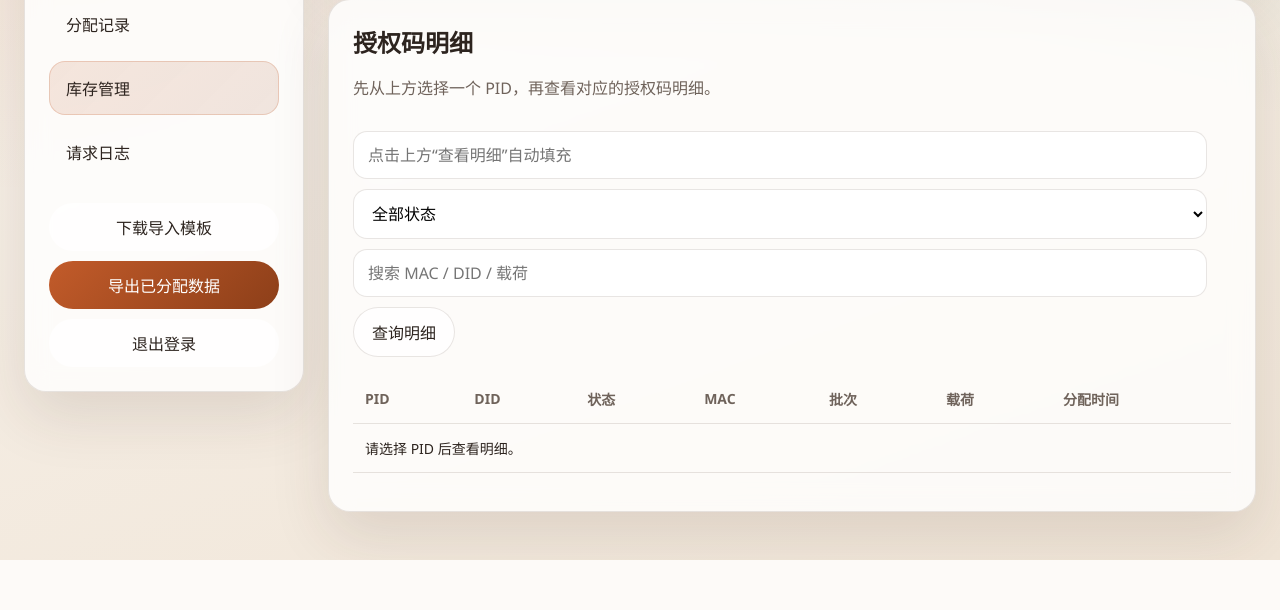
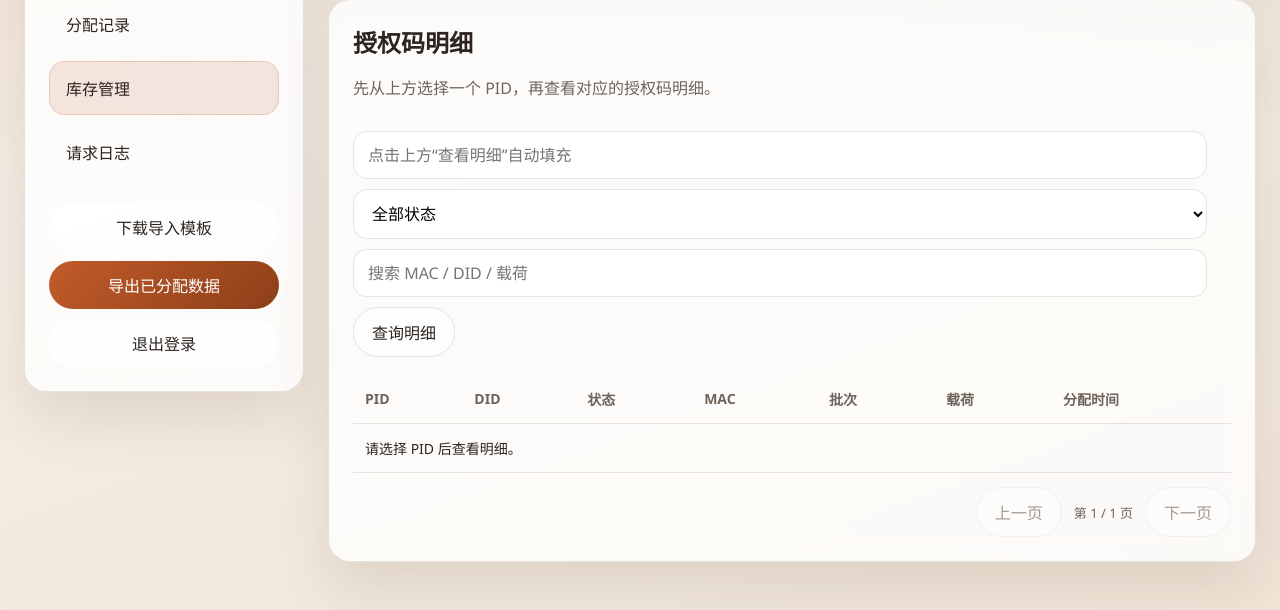
Before and after one commit to ByteRK/MacToAuthCode, a Flask app: page /dashboard in a window 1280 px wide, after a click on "库存管理". Shown: the part 356-966 px from the top of the page. Before the commit the page ends 916 px from the top, so only its background shows below. Run offline with Flask 3, Linux system fonts and the light colour scheme; the visitor is signed in with stand-in values (Sample User, id 1); data that the repository does not hold is empty.

Commit message:
fix: preserve inventory detail selection and add pagination controls

```diff
--- a/app/static/js/admin/core/state.js
+++ b/app/static/js/admin/core/state.js
@@ -2,5 +2,5 @@ export const state = {
   selectedPid: "",
   allocations: { page: 1, pageSize: 20, search: "" },
   inventorySummary: { page: 1, pageSize: 20, search: "" },
-  codeDetails: { page: 1, pageSize: 20, search: "", status: "all" },
+  codeDetails: { page: 1, pageSize: 20, search: "", status: "all", totalPages: 1 },
 };
--- a/app/static/js/admin/modules/inventory.js
+++ b/app/static/js/admin/modules/inventory.js
@@ -2,6 +2,22 @@ import { fetchJson } from "../core/api.js";
 import { renderRows, renderTableMeta, byId } from "../core/dom.js";
 import { state } from "../core/state.js";
 import { switchPanel } from "./navigation.js";
+
+function renderCodePagination(result) {
+  const totalPages = Math.max(1, Math.ceil(result.total / result.page_size));
+  state.codeDetails.totalPages = totalPages;
+  byId("codes-page-indicator").textContent = `第 ${result.page} / ${totalPages} 页`;
+  byId("codes-prev-page").disabled = result.page <= 1;
+  byId("codes-next-page").disabled = result.page >= totalPages;
+}
+
+function resetCodeDetailsView() {
+  byId("codes-body").innerHTML = '<tr><td colspan="7">请选择 PID 后查看明细。</td></tr>';
+  byId("codes-meta").textContent = "";
+  byId("codes-page-indicator").textContent = "第 1 / 1 页";
+  byId("codes-prev-page").disabled = true;
+  byId("codes-next-page").disabled = true;
+}
 
 export async function loadInventorySummary() {
   const { page, pageSize, search } = state.inventorySummary;
@@ -26,8 +42,7 @@ export async function loadInventorySummary() {
 
 export async function loadCodeDetails() {
   if (!state.selectedPid) {
-    byId("codes-body").innerHTML = '<tr><td colspan="7">请选择 PID 后查看明细。</td></tr>';
-    byId("codes-meta").textContent = "";
+    resetCodeDetailsView();
     return;
   }
 
@@ -50,6 +65,7 @@ export async function loadCodeDetails() {
     "当前筛选条件下暂无明细"
   );
   renderTableMeta("codes-meta", payload.data, `PID ${state.selectedPid} 明细`);
+  renderCodePagination(payload.data);
 }
 
 export function selectPid(pid) {
@@ -82,8 +98,30 @@ export function bindInventory() {
     if (!(target instanceof HTMLElement)) {
       return;
     }
-    if (target.classList.contains("table-action")) {
+    if (target.classList.contains("payload-action")) {
+      return;
+    }
+    if (target.classList.contains("table-action") && target.dataset.pid) {
       selectPid(target.dataset.pid || "");
     }
   });
+
+  byId("codes-prev-page").addEventListener("click", async () => {
+    if (!state.selectedPid || state.codeDetails.page <= 1) {
+      return;
+    }
+    state.codeDetails.page -= 1;
+    await loadCodeDetails();
+  });
+
+  byId("codes-next-page").addEventListener("click", async () => {
+    const totalPages = state.codeDetails.totalPages || 1;
+    if (!state.selectedPid || state.codeDetails.page >= totalPages) {
+      return;
+    }
+    state.codeDetails.page += 1;
+    await loadCodeDetails();
+  });
+
+  resetCodeDetailsView();
 }
--- a/app/static/style.css
+++ b/app/static/style.css
@@ -348,6 +348,26 @@ th {
   font-size: 13px;
 }
 
+.pagination-bar {
+  display: flex;
+  align-items: center;
+  justify-content: flex-end;
+  gap: 12px;
+  margin-top: 14px;
+  flex-wrap: wrap;
+}
+
+.pagination-info {
+  color: var(--muted);
+  font-size: 13px;
+}
+
+.pagination-btn:disabled {
+  opacity: 0.45;
+  cursor: not-allowed;
+  transform: none;
+}
+
 .status-chip {
   display: inline-flex;
   align-items: center;
--- a/app/templates/dashboard/panels/inventory.html
+++ b/app/templates/dashboard/panels/inventory.html
@@ -66,5 +66,10 @@
       </table>
     </div>
     <div class="table-meta" id="codes-meta"></div>
+    <div class="pagination-bar" id="codes-pagination">
+      <button type="button" class="ghost-btn pagination-btn" id="codes-prev-page">上一页</button>
+      <span class="pagination-info" id="codes-page-indicator">第 1 / 1 页</span>
+      <button type="button" class="ghost-btn pagination-btn" id="codes-next-page">下一页</button>
+    </div>
   </div>
 </section>
```
